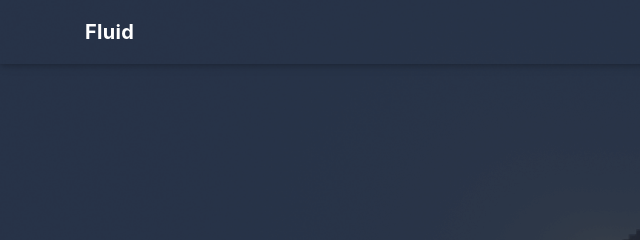
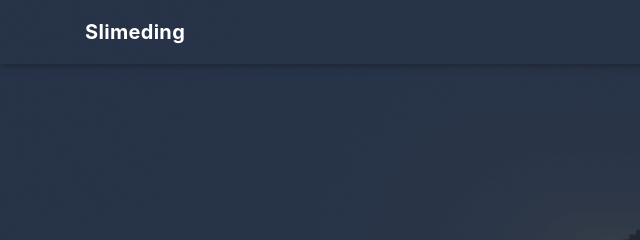
Before and after one commit to Slimeding/slimeding.github.io, a plain HTML site: page index.html in a window 1280 px wide. Shown: the top 240 px of the page, 0-640 px from the left. Drawn offline with nearby package versions, Linux system fonts and the light colour scheme; some packages are replaced by stand-ins of ours; a script that the page names is missing; a small style sheet from the web is missing.

Commit message:
Site updated: 2022-11-28 10:26:51

```diff
--- a/index.html
+++ b/index.html
@@ -84,7 +84,7 @@
   <nav id="navbar" class="navbar fixed-top  navbar-expand-lg navbar-dark scrolling-navbar">
   <div class="container">
     <a class="navbar-brand" href="/">
-      <strong>Fluid</strong>
+      <strong>Slimeding</strong>
     </a>
 
     <button id="navbar-toggler-btn" class="navbar-toggler" type="button" data-toggle="collapse"
```
Also changed, not shown: 2022/11/28/小迪安全-一-基础入门-概念名词/index.html (+1 -1 lines), 404.html (+1 -1 lines), about/index.html (+1 -1 lines), archives/2022/11/index.html (+1 -1 lines), archives/2022/index.html (+1 -1 lines), archives/index.html (+1 -1 lines), categories/index.html (+1 -1 lines), links/index.html (+1 -1 lines), tags/index.html (+1 -1 lines).
